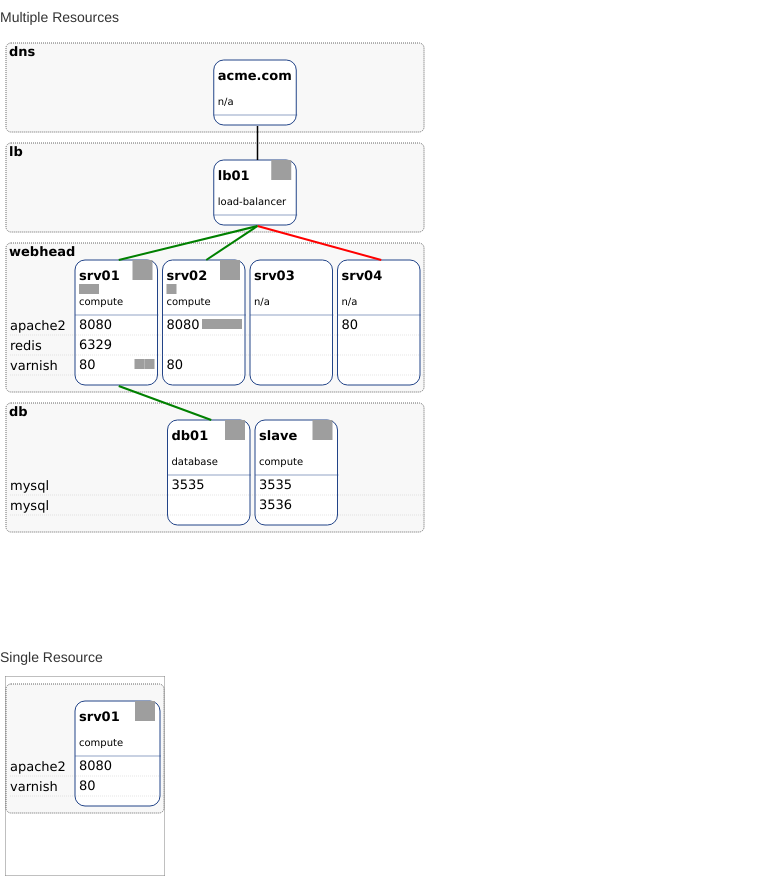
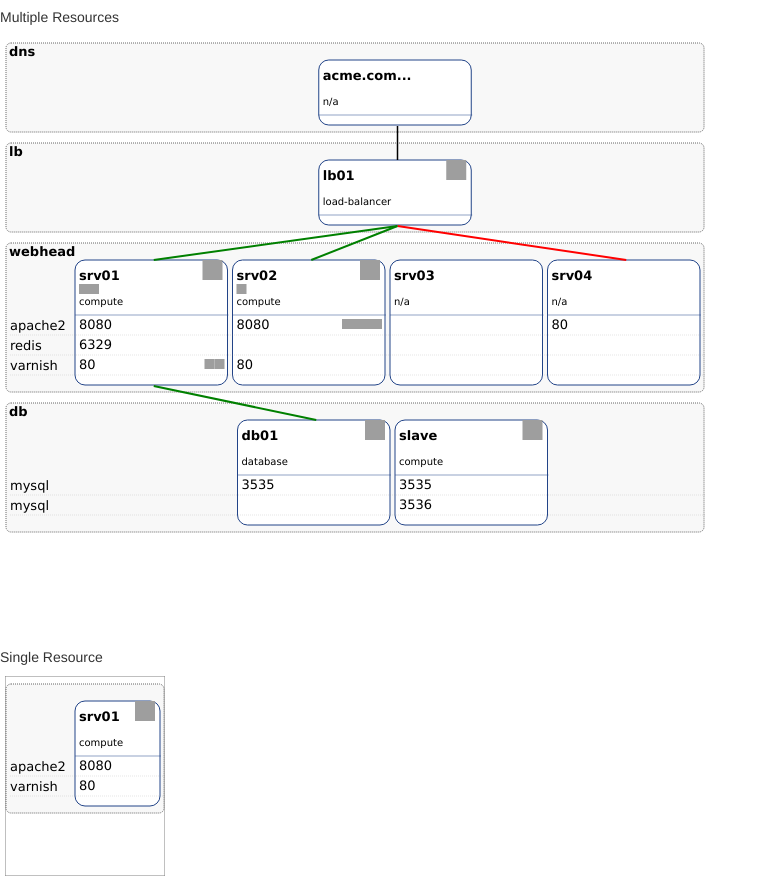
Before and after one commit to jasonpgignac/topology.js, a website: page dev/index.html in a window 1280 px wide. Shown: the whole page, without its empty margins (0-767 px from the left). Drawn offline with Linux system fonts and the light colour scheme; grey boxes are pictures that could not be loaded.

Commit message:
Removed NODE_WIDTH references

```diff
--- a/dev/index.html
+++ b/dev/index.html
@@ -36,7 +36,7 @@ var multi_data = {
   tiers: {
     dns: {
       resources: {
-        'acme.com': {
+        'acme.com.acme.com.acme.com.acme.com.acme': {
           connections: [{id: 'lb01'}]
         }
       }
@@ -205,7 +205,7 @@ var multi_data = {
   }
 };
 
-var diagram = new topology.diagram("#my_drawing", {width: 420, height: 600});
+var diagram = new topology.diagram("#my_drawing", {width: 700, height: 600});
 
 var d1 = diagram.draw(multi_data);
 if (typeof d1.id !== "string")
--- a/dev/topology.js
+++ b/dev/topology.js
@@ -335,7 +335,6 @@ var topology = (function(topology, $, _, d3, console) {
       });
 
       // Calculate coords
-      var totalWidth = maxNodes * (NODE_WIDTH + NODE_SEPARATOR);
       var tierGravity = {  // determines where to place that tier vertically
         dns: 5,
         lb: 10,
@@ -352,11 +351,6 @@ var topology = (function(topology, $, _, d3, console) {
         tier.height = NODE_HEADER + 40 + (tier.services.length * SERVICE_HEIGHT);
         tier.y = tierY;
         tierY += tier.height + 5;
-
-        // Tier node distribution
-        var tierResourceCount = _.size(tier.resources);
-        var nodeWidth = (self.width - NODES_LEFT_MERGIN) / self.maxNodes;
-        tier.nodeOffset = (totalWidth - (_.size(tier.resources) * (NODE_WIDTH + NODE_SEPARATOR))) / 2 ;
       });
 
       return data;
```
